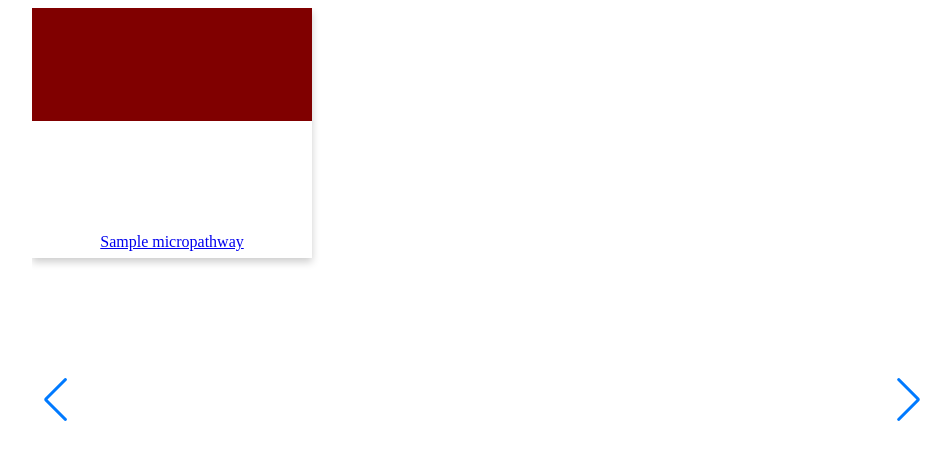
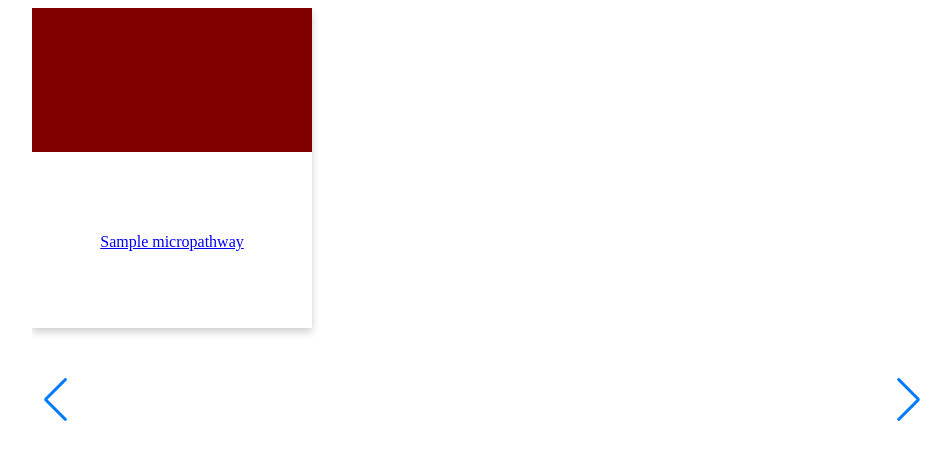
Before and after one commit to JamesMacklean/Sparta-Pages, a Django app: template sparta_pages/templates/sparta_main_micropathview.html in a window 1280 px wide. Shown: the top 460 px of the page, without its empty margins (158-1109 px from the left). Run offline with Django 3.2, Linux system fonts and the light colour scheme; the template is opened without the code that fills it: most values are stand-ins (such as "Sample title", 1, 10 or a date in 2020).

Commit message:
adjusted card size

```diff
--- a/sparta_pages/templates/sparta_main_micropathview.html
+++ b/sparta_pages/templates/sparta_main_micropathview.html
@@ -18,8 +18,7 @@
     }
     .swiper-card{
         position: relative;
-        background: #fff;
-        height: 250px;
+        height: 320px;
         /* Add shadows to create the "card" effect */
         box-shadow: 0 4px 8px 0 rgba(0,0,0,0.2);
         transition: 0.3s;
```
